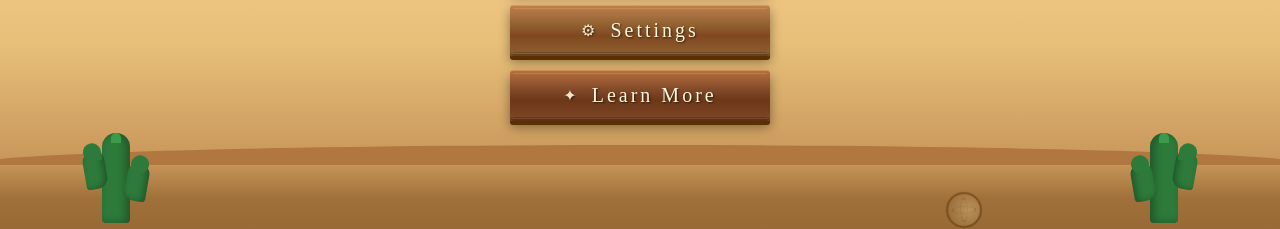
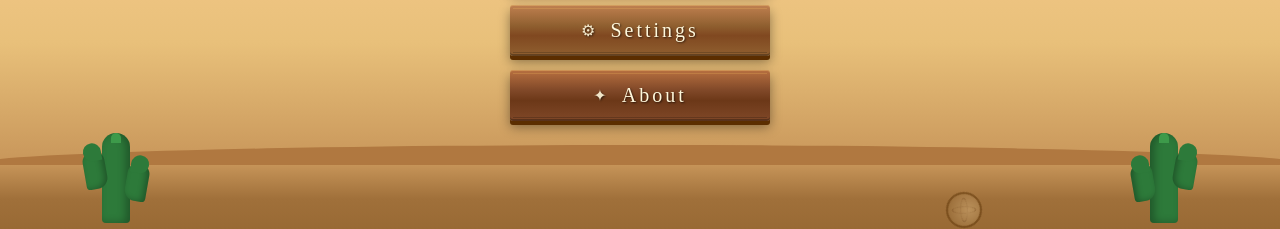
Before and after one commit to aranjothi/threealignedmice, a React (Vite) app in the folder threealignedmice/: page / in a window 1280 px wide. Shown: the part 517-746 px from the top of the page. Built offline with nearby package versions, Linux system fonts and the light colour scheme; a web font is replaced by a local one.

Commit message:
quick change to home page

```diff
--- a/threealignedmice/src/App.jsx
+++ b/threealignedmice/src/App.jsx
@@ -25,7 +25,7 @@ function App() {
           </button>
           <button className="btn btn-learn">
             <span className="btn-icon">✦</span>
-            Learn More
+            About
           </button>
         </div>
       </div>
```
